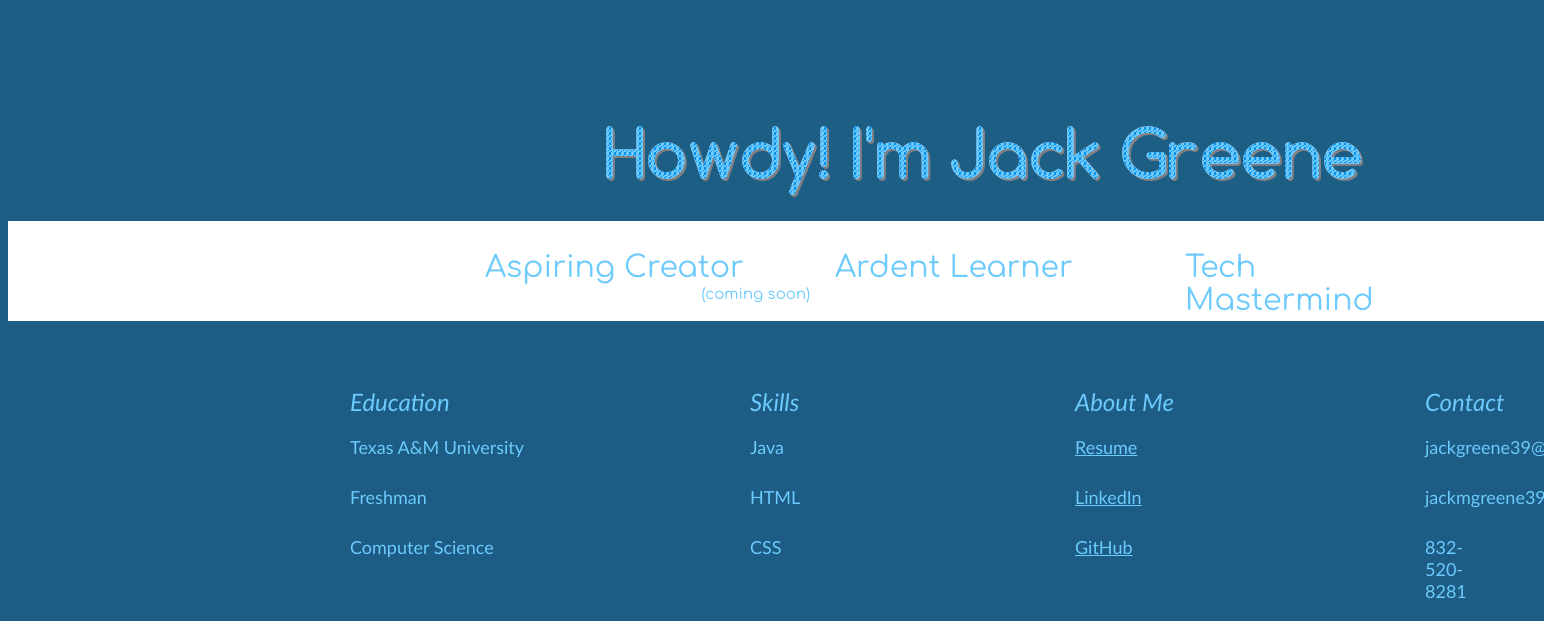
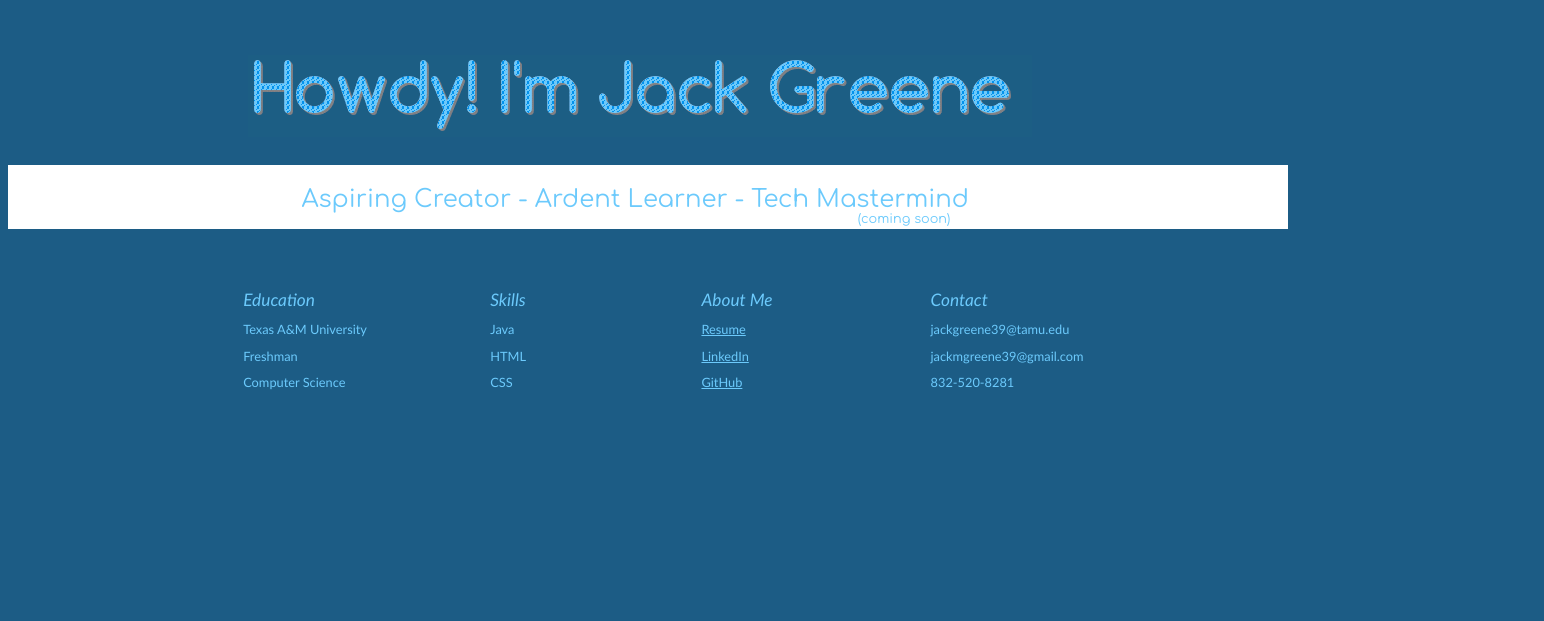
Before and after one commit to JackGreene39/Personal-Website, a plain HTML site: page index.htm in a window 1280 px wide. Shown: the part 179-800 px from the top of the page, 1544 px wide, since content can reach past the window. Drawn offline with Linux system fonts and the light colour scheme.

Commit message:
Update index.htm
Fixed aligning updates to work on various screen sizes

```diff
--- a/index.htm
+++ b/index.htm
@@ -5,23 +5,26 @@
 <style>
 
 	#intro {
-		display: block;
-		position: fixed;
-		top: 300px;
-		left: 600px
+		position: absolute;
+		margin: auto;
+		top: 0;
+		left: 0;
+		right: 0;
+		bottom: 250px;
 	}
 	p {
-		position: fixed;
+		position: relative;
 		color:#6CCAFC;
 		font-family: Comfortaa;
-		font-size: 30px;
-
+		font-size: 1.9vw;
+		top: -5%;
+		right: 1%;
 	}
 	#midheader {
-		position: fixed;
-		top: 400px;
-		height: 100px;
-		width: 1960px;
+		position: absolute;
+		top: 43%;
+		height: 5vw;
+		width: 100%;
 		background-color: white;
 	}
 	a{
@@ -30,58 +33,54 @@
 		font-size: 18px;
 	}
 	#Education {
-		position: fixed;
-		top: 550px;
-		left: 350px;
-		height: 170px;
-		width: 200px;
+		position: absolute;
+		top: 57%;
+		left: 19%;
+
 	}
 	#Skills{
-		position: fixed;
-		top: 550px;
-		left: 750px;
-		height: 170px;
-		width: 200px;
+		position: absolute;
+		top: 57%;
+		left: 38.3%;
+
 	}
 	#AboutMe{
-		position: fixed;
-		top: 550px;
-		left: 1075px;
-		height: 170px;
-		width: 200px;
+		position: absolute;
+		top: 57%;
+		left: 54.8%;
+
 	}
 	#Contact{
-		position: fixed;
-		top: 550px;
-		left: 1425px;
-		height: 170px;
-		width: 200px;
+		position: absolute;
+		top: 57%;
+		left: 72.7%;
+
 	}
 	h1{
 		color: #6CCAFC;
 		font-family: Calibri;
-		font-size: 24px;
+		font-size: 1.35vw;
 		font-weight: normal;
 		font-style: italic;
 
 	}
 	h2{
-		position: fixed;
+		position: relative;
 		color: #6CCAFC;
 		font-family: Calibri;
-		font-size: 18px;
+		font-size: 1vw;
 		font-weight: normal;
 	}
-	a{
-		position: fixed;
+	<!--a{
+		position: relative;
 		color: #6CCAFC;
 		font-family: Calibri;
-		font-size: 18px;
+		font-size: 1vw;
 		font-weight: normal;
-	}
+	}-->
 
 	body {
-
+		overflow: hidden;
 		background-color: #1c5c85;
 	}
 </style>
@@ -90,37 +89,34 @@
 <body>
 <img id="intro" src="Name.gif">
 <div id="midheader">
-	<p style = "left: 485px">Aspiring Creator</p>
-	<p style = "left: 835px">Ardent Learner</p>
-	<p style = "left: 1185px">Tech Mastermind</p>
-	<p style = "top: 450px; right: 470px; font-size: 15px;"> (coming soon)</p>
+	<p style = "text-align: center;">Aspiring Creator - Ardent Learner - Tech Mastermind<p style = "font-size: 1vw; text-align: center; top: -2.2vw; left: 20%;"> (coming soon)</p> </p>
 </div>
 <div id="Education">
 	<h1>Education</h1>
-	<h2 style = "top: 600px;">Texas A&M University</h2>
-	<h2 style = "top: 650px;">Freshman</h2>
-	<h2 style = "top: 700px;">Computer Science</h2>
+	<h2>Texas A&M University</h2>
+	<h2>Freshman</h2>
+	<h2>Computer Science</h2>
 </div>
 <div id="Skills">
 	<h1>Skills</h1>
-	<h2 style = "top: 600px;">Java</h2>
-	<h2 style = "top: 650px;">HTML</h2>
-	<h2 style = "top: 700px;">CSS</h2>
+	<h2>Java</h2>
+	<h2>HTML</h2>
+	<h2>CSS</h2>
 </div>
 <div id = "AboutMe">
 	<h1>About Me</h1>
-	<a href = "Resume.pdf" style = "top: 615px;">Resume</a>
-	<a href = "https://www.linkedin.com/in/jack-greene-8828b914b/" style = "top: 665px">LinkedIn</a>
-	<a href = "https://github.com/JackGreene39" style = "top: 715px">GitHub</a>
+	<h2><a href = "Resume.pdf">Resume</a></h2>
+	<h2><a href = "https://www.linkedin.com/in/jack-greene-8828b914b/" >LinkedIn</a></h2>
+	<h2><a href = "https://github.com/JackGreene39" >GitHub</a></h2>
 </div>
 <div id = "Contact">
 	<h1>Contact</h1>
-	<h2 style = "top: 600px;">jackgreene39@tamu.edu</h2>
-	<h2 style = "top: 650px;">jackmgreene39@gmail.com</h2>
-	<h2 style = "top: 700px;">832-520-8281</h2>
+	<h2>jackgreene39@tamu.edu</h2>
+	<h2>jackmgreene39@gmail.com</h2>
+	<h2>832-520-8281</h2>
 </div>
 
-<a href="AboutMe.htm" style = "> About Me</a>
+
 
 
 
```
